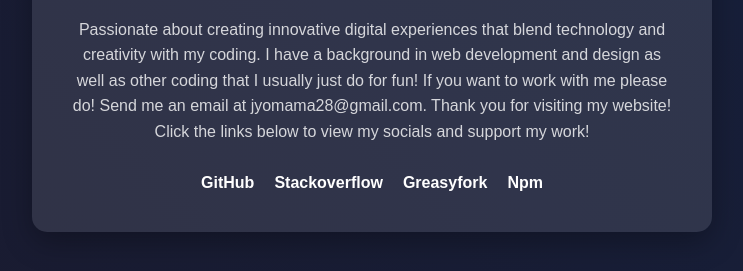
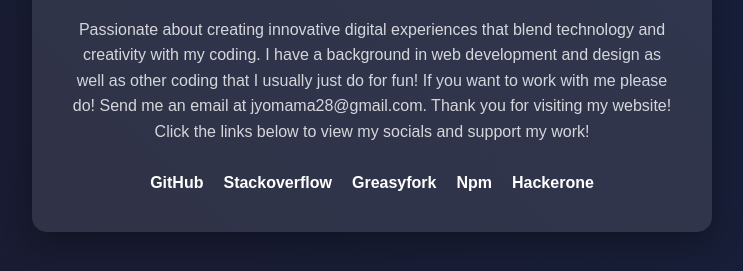
Before and after one commit to jyoeymama/My-Bio-Website, a plain HTML site: page index.html in a window 1280 px wide. Shown: the part 357-628 px from the top of the page, without its empty margins (268-1011 px from the left). Drawn offline with Linux system fonts and the light colour scheme.

Commit message:
Update index.html

```diff
--- a/index.html
+++ b/index.html
@@ -83,6 +83,7 @@
             <a href="https://stackoverflow.com/users/29368187/jyomama28" class="social-link">Stackoverflow</a>
             <a href="https://greasyfork.org/en/users/1418379-jyo-mama" class="social-link">Greasyfork</a>
             <a href="https://www.npmjs.com/~jyomama28" class="social-link">Npm</a>
+            <a href="https://hackerone.com/jyomama28?type=user" class="social-link">Hackerone</a>
         </div>
     </div>
 </body>
```
